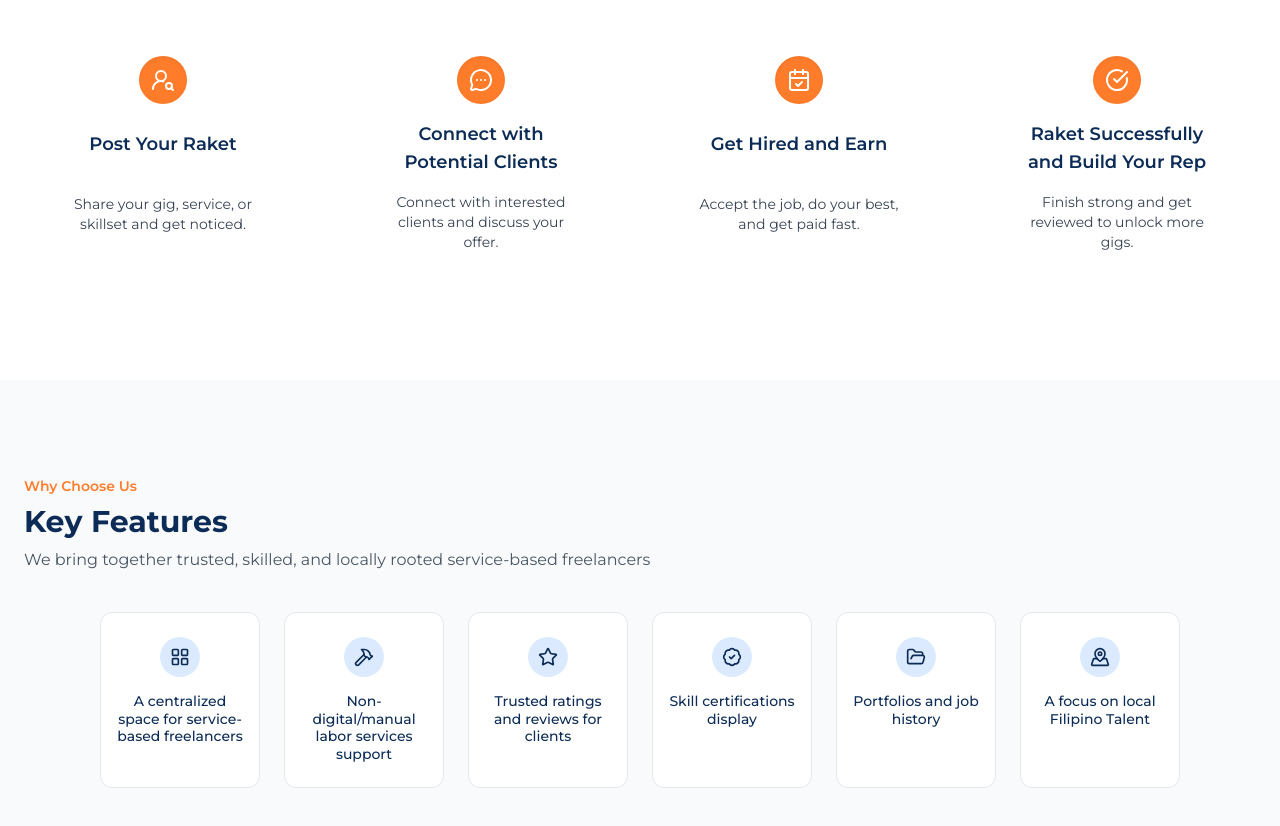
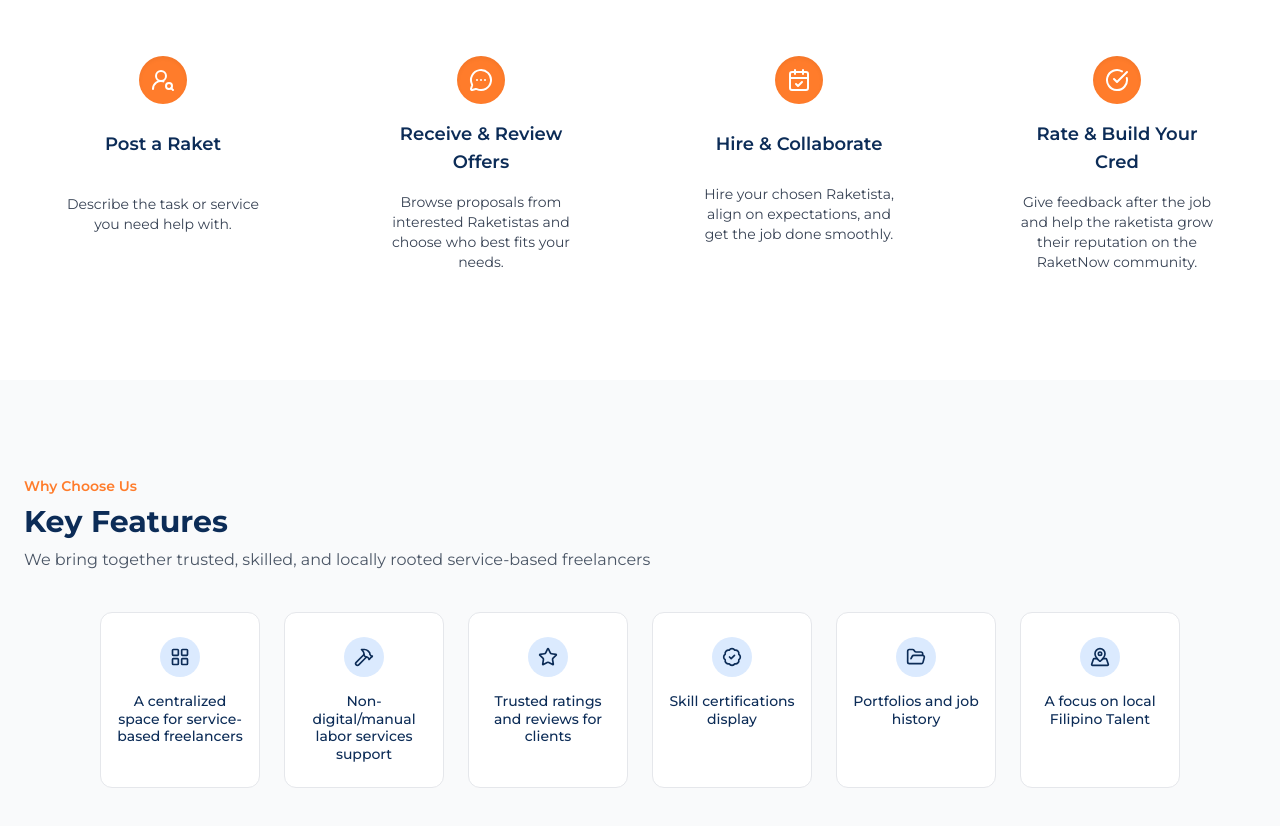
Before and after one commit to RakPaperScissors/RaketNow, a React (Vite) app in the folder frontend/: page / in a window 1280 px wide. Shown: the part 1560-2386 px from the top of the page. Built offline with nearby package versions, Linux system fonts and the light colour scheme.

Commit message:
docs: changed content info for how it works.

```diff
--- a/frontend/src/components/AppWorks.jsx
+++ b/frontend/src/components/AppWorks.jsx
@@ -23,25 +23,26 @@
 const steps = [
   {
     icon: UserRoundSearch,
-    label: 'Post Your Raket',
-    description: 'Share your gig, service, or skillset and get noticed.',
+    label: 'Post a Raket',
+    description: 'Describe the task or service you need help with.',
   },
   {
     icon: MessageCircleMore,
-    label: 'Connect with Potential Clients',
-    description: 'Connect with interested clients and discuss your offer.',
+    label: 'Receive & Review Offers',
+    description: 'Browse proposals from interested Raketistas and choose who best fits your needs.',
   },
   {
     icon: CalendarCheck,
-    label: 'Get Hired and Earn',
-    description: 'Accept the job, do your best, and get paid fast.',
+    label: 'Hire & Collaborate',
+    description: 'Hire your chosen Raketista, align on expectations, and get the job done smoothly.',
   },
   {
     icon: CircleCheckBig,
-    label: 'Raket Successfully and Build Your Rep',
-    description: 'Finish strong and get reviewed to unlock more gigs.',
+    label: 'Rate & Build Your Cred',
+    description: 'Give feedback after the job and help the raketista grow their reputation on the RaketNow community.',
   },
 ];
+
 
 const AppWorks = () => (
   <section className="bg-[#FFFFFF] mt-6 px-4 py-12 ">
```
